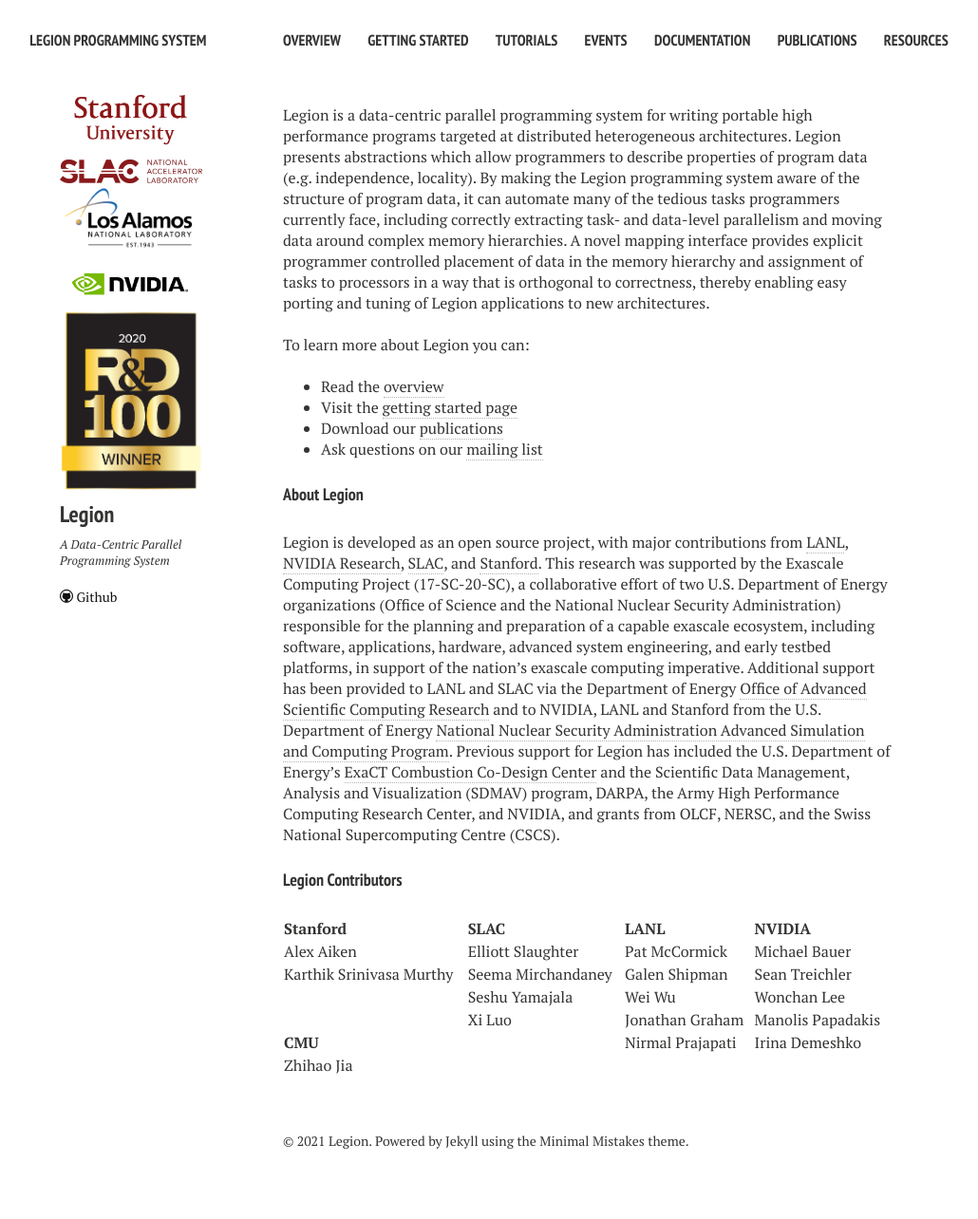
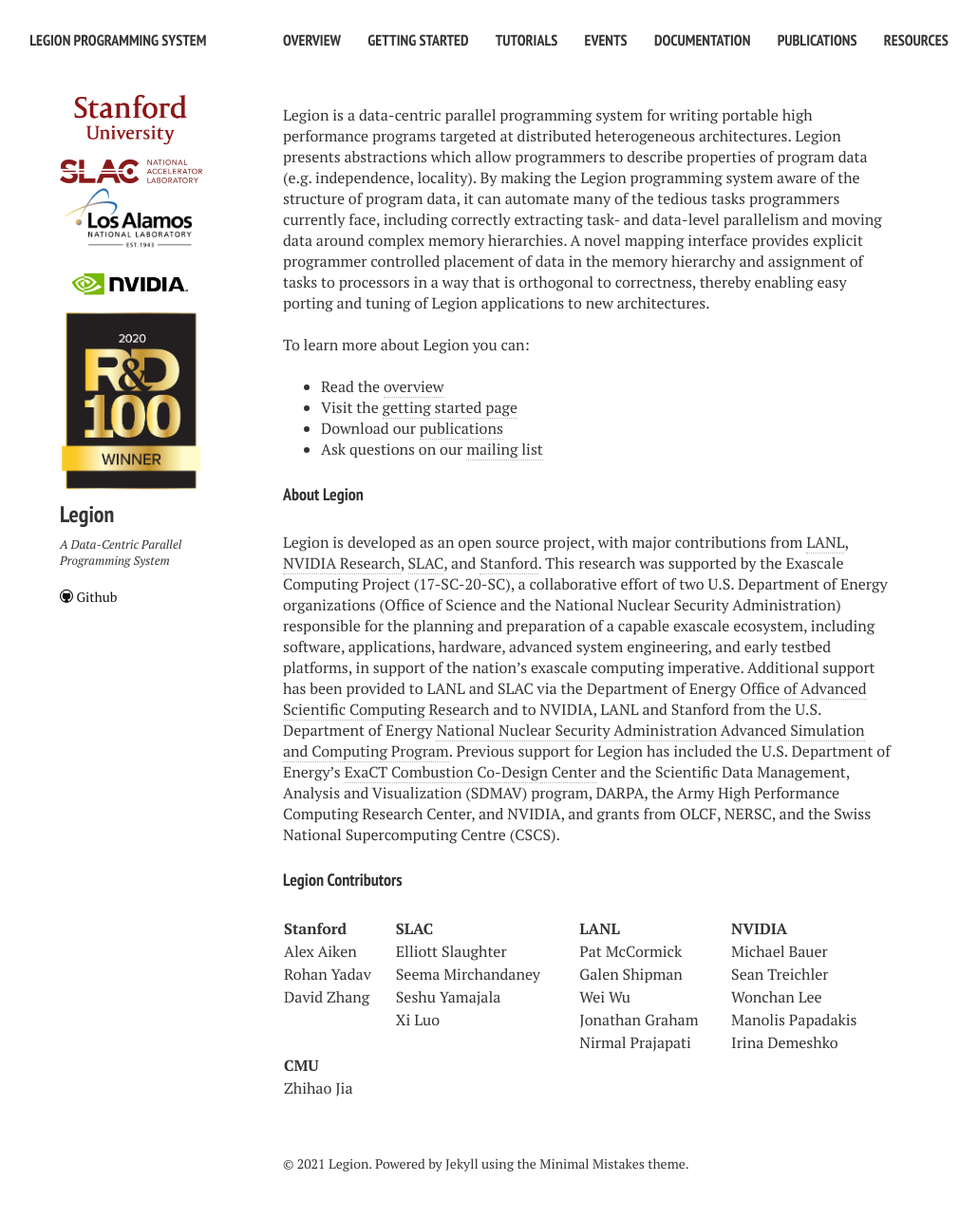
Before and after one commit to apryakhin/legion.stanford.edu, a Jekyll site: the page built from index.md, in a window 1280 px wide. Shown: the whole page at 95% size, without its empty margins (22-1052 px from the left). Built offline with Jekyll 4.4.1, drawn with Linux system fonts in a browser that asks for light colours; nearby versions of some CDN libraries; before the commit the page ends 1260 px from its top, so only the background shows below that.

Commit message:
Update contributor list.

```diff
--- a/index.md
+++ b/index.md
@@ -68,14 +68,14 @@ OLCF, NERSC, and the Swiss National Supercomputing Centre (CSCS).
 </tr>
 
 <tr valign="middle">
-<td>Karthik Srinivasa Murthy</td>
+<td>Rohan Yadav</td>
 <td><a href="mail&#116;o&#58;%73%&#54;5e%6Da&#46;&#37;6Di&#37;72&#99;ha%&#54;Eda&#110;ey&#64;%73&#116;anford%2&#69;e%64u">Seema Mirchandaney</a></td>
 <td><a href="&#109;&#097;&#105;&#108;&#116;&#111;:&#103;&#115;&#104;&#105;&#112;&#109;&#097;&#110;&#064;&#108;&#097;&#110;&#108;&#046;&#103;&#111;&#118;">Galen Shipman</a></td>
 <td><a href="http://cs.stanford.edu/~sjt/">Sean Treichler</a></td>
 </tr>
 
 <tr>
-<td></td>
+<td>David Zhang</td>
 <td>Seshu Yamajala</td>
 <td>Wei Wu</td>
 <td>Wonchan Lee</td>
@@ -89,10 +89,17 @@ OLCF, NERSC, and the Swiss National Supercomputing Centre (CSCS).
 </tr>
 
 <tr>
-<td><b>CMU</b></td>
+<td></td>
 <td></td>
 <td>Nirmal Prajapati</td>
 <td>Irina Demeshko</td>
+</tr>
+
+<tr>
+<td><b>CMU</b></td>
+<td>  </td>
+<td></td>
+<td></td>
 </tr>
 
 <tr>
```
